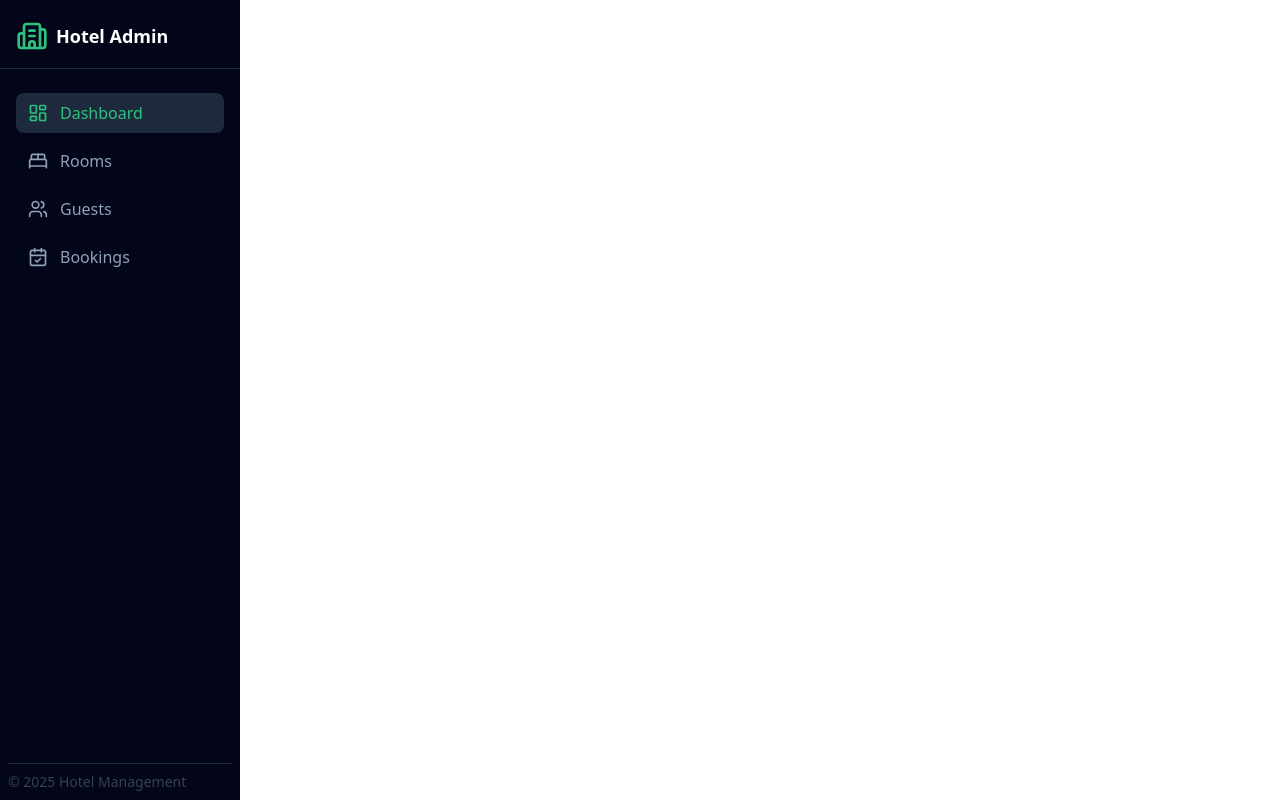
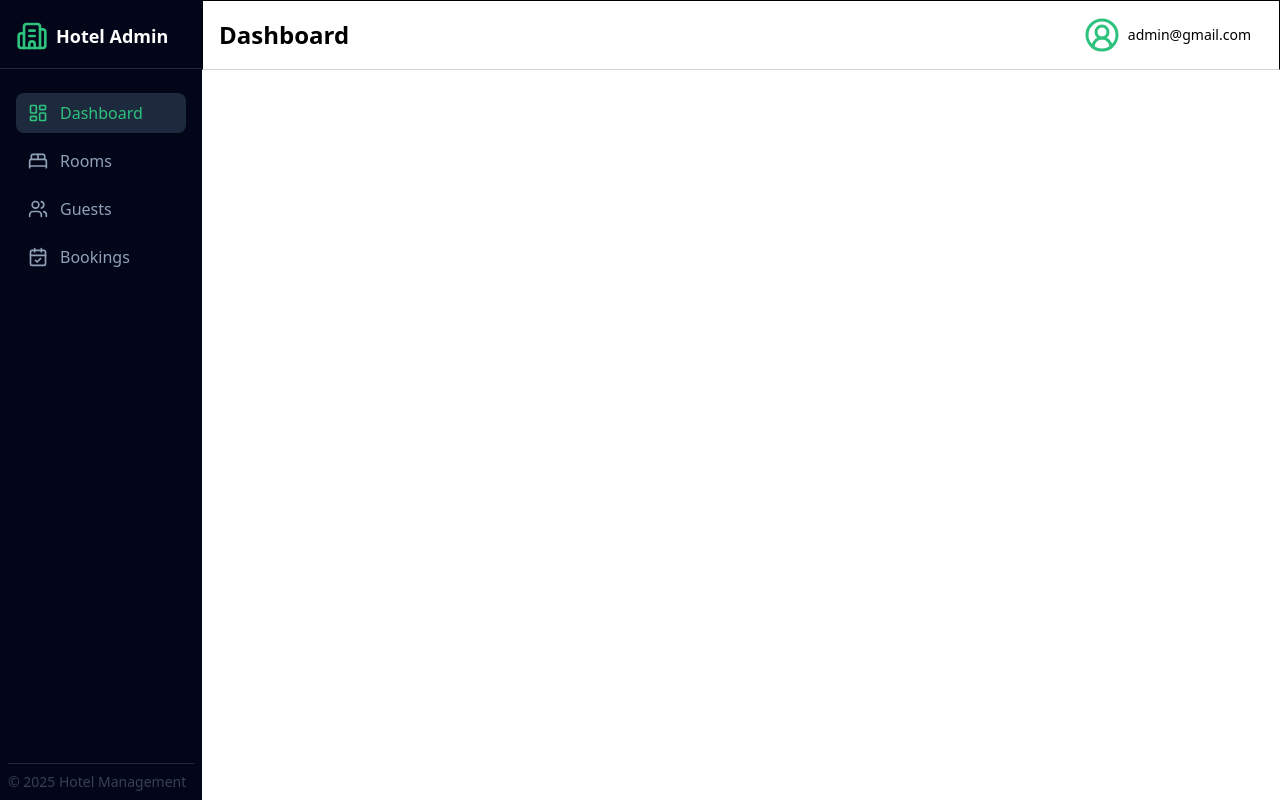
Before and after one commit to ts-krish/hotel-management-admin-dashboard, a Next.js app: page /dashboard in a window 1280 px wide. Built offline with nearby package versions, Linux system fonts and the light colour scheme.

Commit message:
Added navbar component

```diff
--- a/src/app/dashboard/page.tsx
+++ b/src/app/dashboard/page.tsx
@@ -1,11 +1,14 @@
-import { Sidebar } from "@/components/layout";
+import { Sidebar, Navbar } from "@/components/layout";
 const page = () => {
   return (
-    <>
-      <Sidebar />
-      {/* <Navbar />
-      <div>DashBoard</div> */}
-    </>
+    <main>
+      <div className="flex">
+        <Sidebar />
+        <div className="w-full">
+          <Navbar title="Dashboard" email="admin@gmail.com" />
+        </div>
+      </div>
+    </main>
   );
 };
 
--- a/src/app/login/page.tsx
+++ b/src/app/login/page.tsx
@@ -3,6 +3,7 @@
 import { Button, Form, Input } from "@/components/ui";
 import useForm from "@/hooks/useForm";
 import { LoginInput, loginSchema } from "@/modules/auth/auth.schema";
+import { Building2 } from "lucide-react";
 import { useRouter } from "next/navigation";
 
 const LoginPage = () => {
@@ -41,21 +42,7 @@ const LoginPage = () => {
     <main className="flex min-h-screen items-center justify-center bg-zinc-50 px-4">
       <div className="w-full max-w-sm">
         <div className="mx-auto mb-4 flex h-15 w-15 items-center justify-center rounded-xl bg-teal-600">
-          <svg
-            xmlns="http://www.w3.org/2000/svg"
-            className="h-8 w-8 text-white font-extrabold"
-            fill="none"
-            viewBox="0 0 24 24"
-            stroke="currentColor"
-            strokeWidth={2}
-            aria-hidden="true"
-          >
-            <path
-              strokeLinecap="round"
-              strokeLinejoin="round"
-              d="M3.75 21h16.5M4.5 3h15M5.25 3v18m13.5-18v18M9 6.75h1.5m-1.5 3h1.5m-1.5 3h1.5m3-6H15m-1.5 3H15m-1.5 3H15M9 21v-3.375c0-.621.504-1.125 1.125-1.125h3.75c.621 0 1.125.504 1.125 1.125V21"
-            />
-          </svg>
+          <Building2 size={40} color="white" />
         </div>
         <div className="mb-8 text-center">
           <h1 className="text-2xl font-semibold tracking-tight text-zinc-900">
--- a/src/components/layout/Navbar.tsx
+++ b/src/components/layout/Navbar.tsx
@@ -1,7 +1,54 @@
-import React from "react";
+"use client";
 
-const Navbar = () => {
-  return <div>Navbar</div>;
+import { CircleUserRound } from "lucide-react";
+import { useRouter } from "next/navigation";
+import { useState } from "react";
+
+const Navbar = ({ title, email }: { title: string; email: string }) => {
+  const [open, setOpen] = useState(false);
+  const router = useRouter();
+
+  const handleLogOut = async () => {
+    try {
+      await fetch("/api/auth/logout", { method: "POST" });
+      router.push("/login");
+    } catch {}
+  };
+
+  return (
+    <nav className="w-full border border-b-gray-300 p-4 bg-white">
+      <div className="flex justify-between items-center w-full">
+        <p className="font-semibold text-2xl">{title}</p>
+
+        <div
+          className="relative px-3 flex items-center gap-2 cursor-pointer hover:bg-emerald-100"
+          onClick={() => setOpen((prev) => !prev)}
+        >
+          {open && (
+            <div className="absolute cursor-pointer right-0 top-12 z-50 w-50 rounded-lg shadow-lg bg-white border border-gray-200 p-2 flex flex-col gap-2">
+              <button
+                type="button"
+                className="text-left cursor-pointer px-3 py-2 hover:bg-gray-100 rounded"
+              >
+                Profile
+              </button>
+              <hr className="text-gray-200" />
+              <button
+                onClick={handleLogOut}
+                type="button"
+                className="text-left px-3 cursor-pointer py-2 hover:bg-red-100 text-red-600 rounded"
+              >
+                Logout
+              </button>
+            </div>
+          )}
+
+          <CircleUserRound size={36} color="#2ec27e" />
+          <p className="text-sm">{email}</p>
+        </div>
+      </div>
+    </nav>
+  );
 };
 
 export default Navbar;
```
Also changed, not shown: 1 other file (tests, documents, lock files or other folders).
